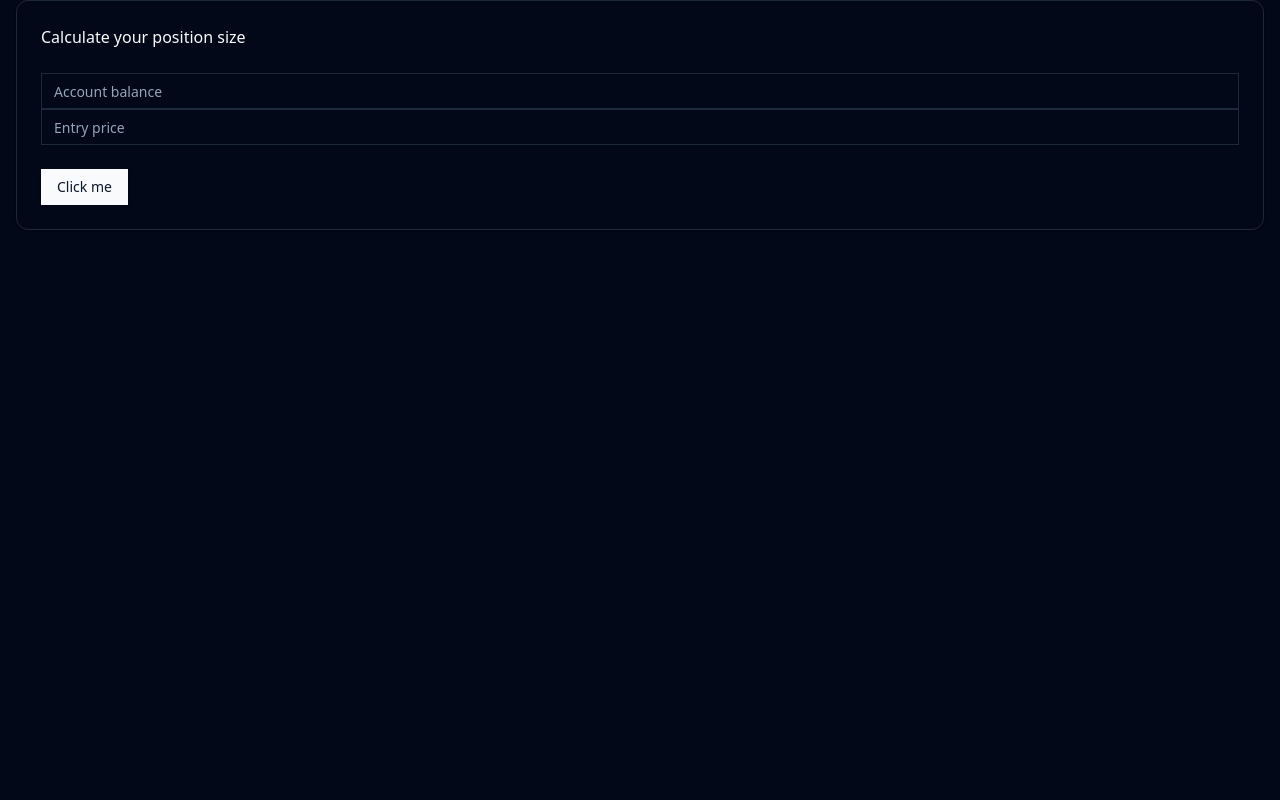
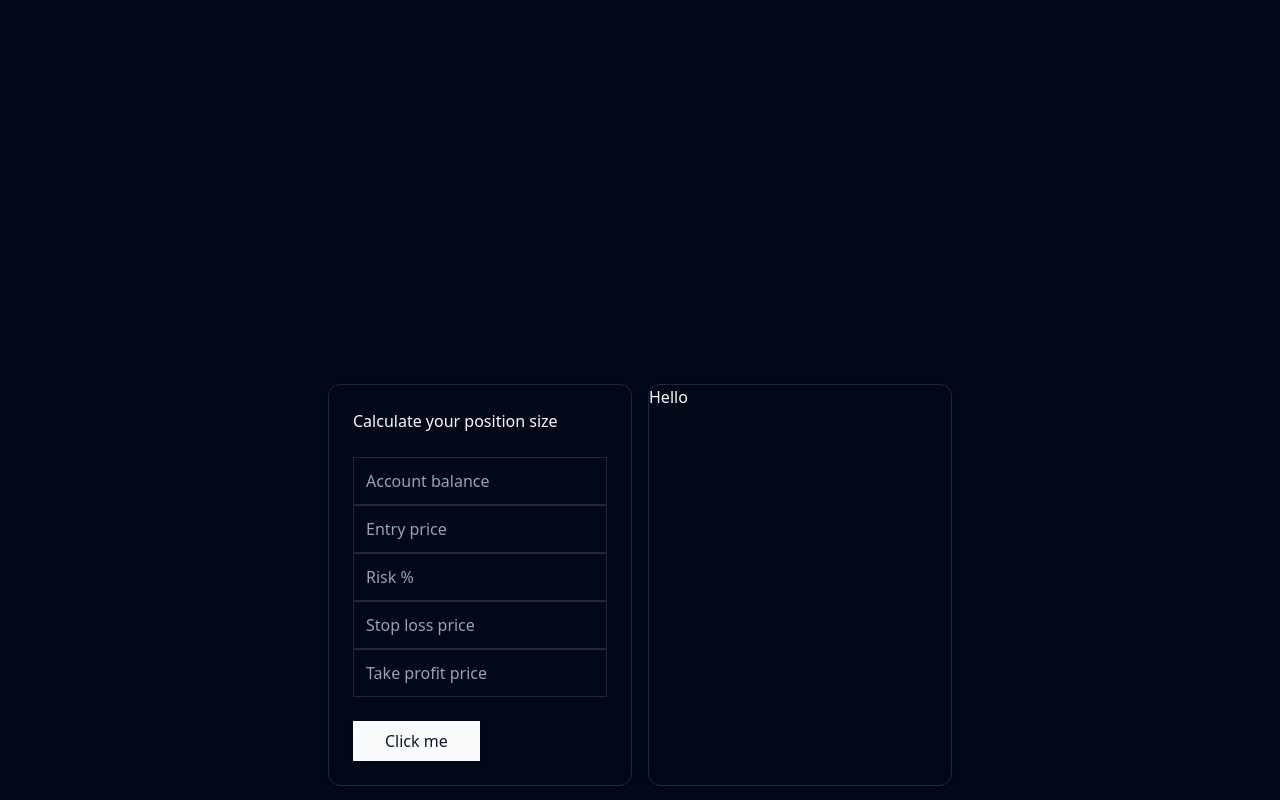
Before and after one commit to yhauxell/trading-tools, a React (Vite) app: page / in a window 1280 px wide. Built offline with nearby package versions, Linux system fonts and the light colour scheme.

Commit message:
update PositionSize layout

```diff
--- a/src/components/PositionSize.tsx
+++ b/src/components/PositionSize.tsx
@@ -1,20 +1,31 @@
-import { FC } from 'react';
-import { useForm } from 'react-hook-form';
-import { yupResolver } from '@hookform/resolvers/yup';
-import * as yup from 'yup';
-import { Button } from "@/components/ui/button"
-import { Input } from "@/components/ui/input"
-import { Card, CardHeader, CardContent, CardFooter } from "@/components/ui/card"
+import { FC } from "react";
+import { useForm } from "react-hook-form";
+import { yupResolver } from "@hookform/resolvers/yup";
+import * as yup from "yup";
+import { Button } from "@/components/ui/button";
+import { Input } from "@/components/ui/input";
+import {
+  Card,
+  CardHeader,
+  CardContent,
+  CardFooter,
+} from "@/components/ui/card";
 
 type FormData = {
   accountBalance: number;
   entryPrice: number;
-}
+  riskPercentage: number;
+  sl: number;
+  tp: number;
+};
 
 const schema = yup
   .object({
     accountBalance: yup.number().positive().integer().required(),
     entryPrice: yup.number().positive().integer().required(),
+    riskPercentage: yup.number().positive().integer().required(),
+    sl: yup.number().positive().integer().required(),
+    tp: yup.number().positive().integer().required(),
   })
   .required();
 
@@ -27,9 +38,10 @@ export const PositionSize: FC = () => {
     resolver: yupResolver(schema),
   });
 
-  const onSubmit = (data: FormData ) => console.log(data);
+  const onSubmit = (data: FormData) => console.log(data);
 
   return (
+    <div className="mx-auto w-1/2 mt-96 grid grid-cols-2 grid-flow-row gap-4">
       <Card>
         <CardHeader>Calculate your position size</CardHeader>
         <form onSubmit={handleSubmit(onSubmit)}>
@@ -37,7 +49,7 @@ export const PositionSize: FC = () => {
             <Input
               placeholder="Account balance"
               type="text"
-          {...register('accountBalance', { required: true })}
+              {...register("accountBalance", { required: true })}
               aria-invalid={!!errors.accountBalance}
             />
             {errors.accountBalance && (
@@ -46,18 +58,40 @@ export const PositionSize: FC = () => {
             <Input
               placeholder="Entry price"
               type="text"
-          {...register('entryPrice')}
+              {...register("entryPrice")}
               aria-invalid={!!errors.entryPrice}
             />
             {errors.entryPrice && (
               <p className="input-error">Entry price required</p>
             )}
+            <Input
+              placeholder="Risk %"
+              type="text"
+              {...register("riskPercentage")}
+              aria-invalid={!!errors.entryPrice}
+            />
+            <Input
+              placeholder="Stop loss price"
+              type="text"
+              {...register("sl")}
+              aria-invalid={!!errors.entryPrice}
+            />
 
+            <Input
+              placeholder="Take profit price"
+              type="text"
+              {...register("tp")}
+              aria-invalid={!!errors.entryPrice}
+            />
           </CardContent>
           <CardFooter>
-          <Button>Click me</Button>
+            <Button variant="default" size="lg">
+              Click me
+            </Button>
           </CardFooter>
         </form>
       </Card>
+      <Card>Hello</Card>
+    </div>
   );
 };
--- a/src/components/ui/button.tsx
+++ b/src/components/ui/button.tsx
@@ -21,9 +21,9 @@ const buttonVariants = cva(
         link: "text-primary underline-offset-4 hover:underline",
       },
       size: {
-        default: "h-9 px-4 py-2",
+        default: "h-9 px-4 py-4",
         sm: "h-8 rounded-md px-3 text-xs",
-        lg: "h-10 rounded-md px-8",
+        lg: "h-10 rounded-md px-8 text-md",
         icon: "h-9 w-9",
       },
     },
--- a/src/components/ui/input.tsx
+++ b/src/components/ui/input.tsx
@@ -11,7 +11,7 @@ const Input = React.forwardRef<HTMLInputElement, InputProps>(
       <input
         type={type}
         className={cn(
-          "flex h-9 w-full rounded-md border border-input bg-transparent px-3 py-1 text-sm shadow-sm transition-colors file:border-0 file:bg-transparent file:text-sm file:font-medium placeholder:text-muted-foreground focus-visible:outline-none focus-visible:ring-1 focus-visible:ring-ring disabled:cursor-not-allowed disabled:opacity-50",
+          "flex h-12 w-full rounded-md border border-input bg-transparent px-3 py-4 text-m shadow-sm transition-colors file:border-0 file:bg-transparent file:text-sm file:font-medium placeholder:text-muted-foreground focus-visible:outline-none focus-visible:ring-1 focus-visible:ring-ring disabled:cursor-not-allowed disabled:opacity-50",
           className
         )}
         ref={ref}
```
Lines whose indentation alone changed are shown as unchanged.
